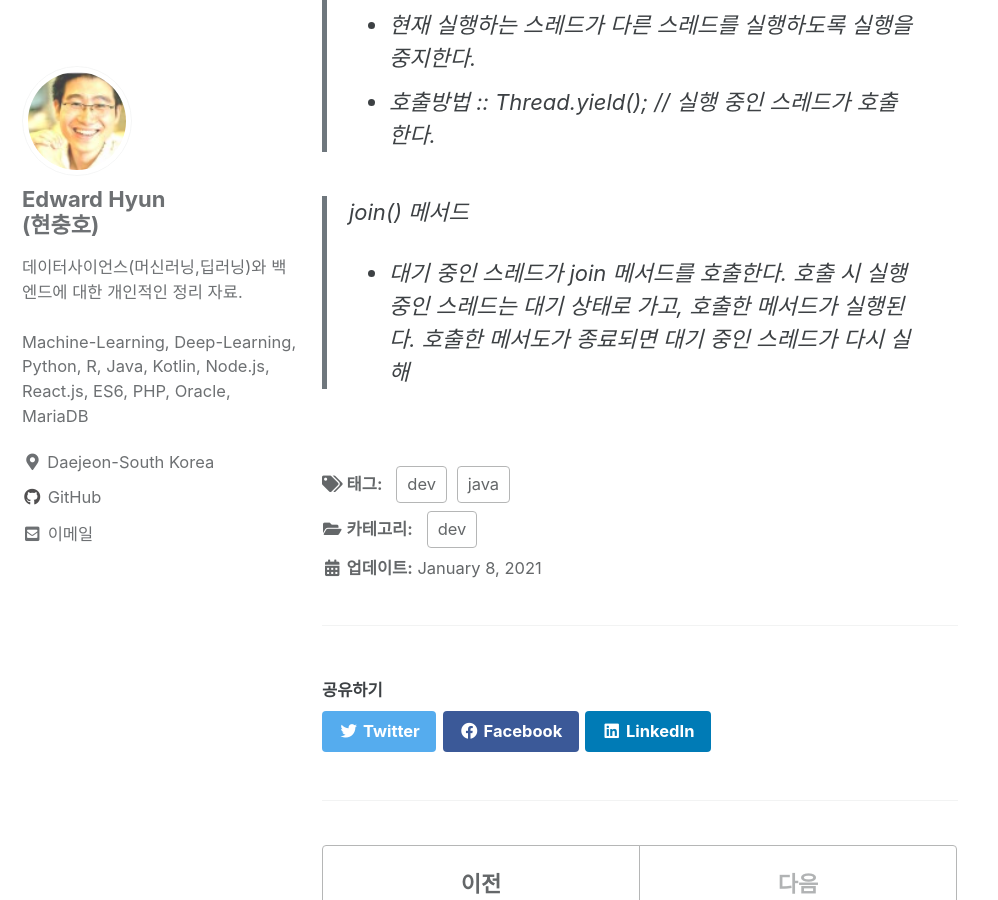
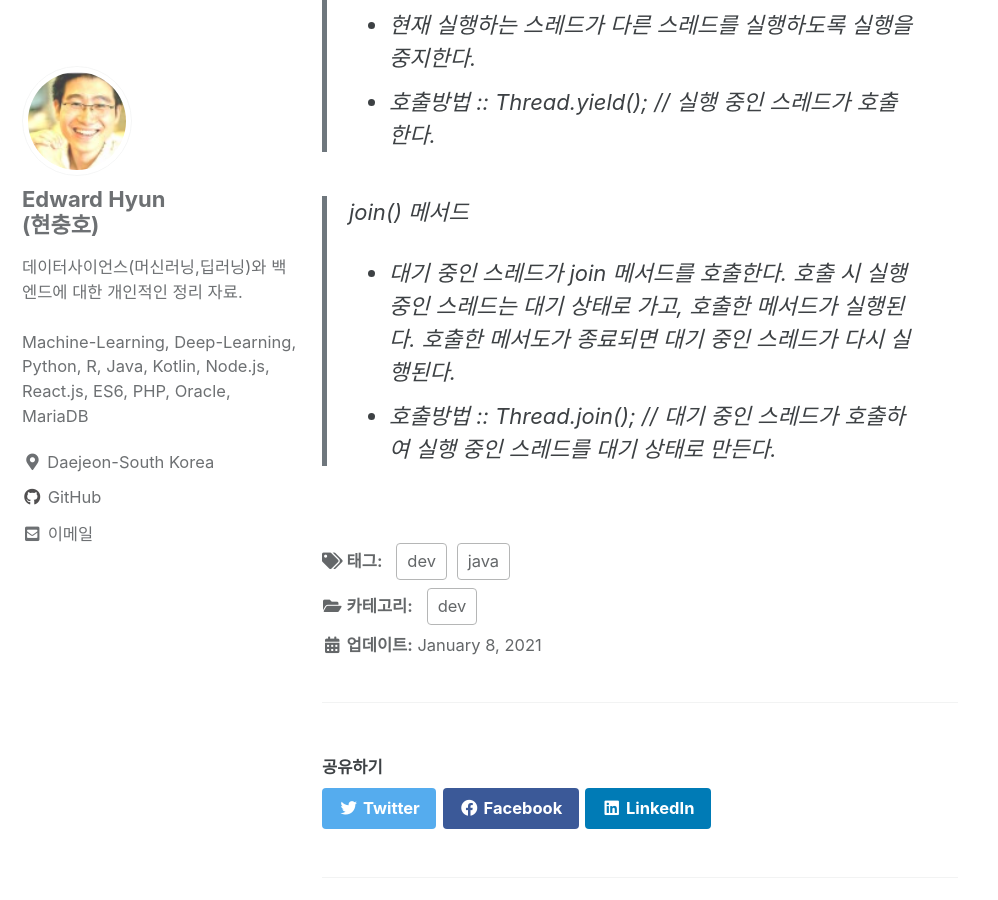
Before and after one commit to iamhch24/iamhch24.github.io, a Jekyll site: the page built from _posts/2021-01-08-[Study] 초보자를 위한 Java Programming.md, in a window 1280 px wide and 900 px high, scrolled down 3062 px. Shown: the whole window, without its empty margins (0-998 px from the left). Built offline with Jekyll 4.4.1, drawn with Linux system fonts in a browser that asks for light colours; cached includes are drawn as plain includes.

Commit message:
_posts/2021-01-08-[Study] 초보자를 위한 Java Programming.md updated from https://stackedit.io/

```diff
--- a/_posts/2021-01-08-[Study] 초보자를 위한 Java Programming.md
+++ b/_posts/2021-01-08-[Study] 초보자를 위한 Java Programming.md
@@ -70,7 +70,8 @@
 * 호출방법 :: Thread.yield(); // 실행 중인 스레드가 호출한다.
 
 >join() 메서드
-* 대기 중인 스레드가 join 메서드를 호출한다. 호출 시 실행 중인 스레드는 대기 상태로 가고, 호출한 메서드가 실행된다. 호출한 메서도가 종료되면 대기 중인 스레드가 다시 실해
+* 대기 중인 스레드가 join 메서드를 호출한다. 호출 시 실행 중인 스레드는 대기 상태로 가고, 호출한 메서드가 실행된다. 호출한 메서도가 종료되면 대기 중인 스레드가 다시 실행된다.
+* 호출방법 :: Thread.join();  // 대기 중인 스레드가 호출하여 실행 중인 스레드를 대기 상태로 만든다.
 
 
 
```
Also changed, not shown: other parts of _posts/2021-01-08-[Study] 초보자를 위한 Java Programming.md (+2 -2 lines).
